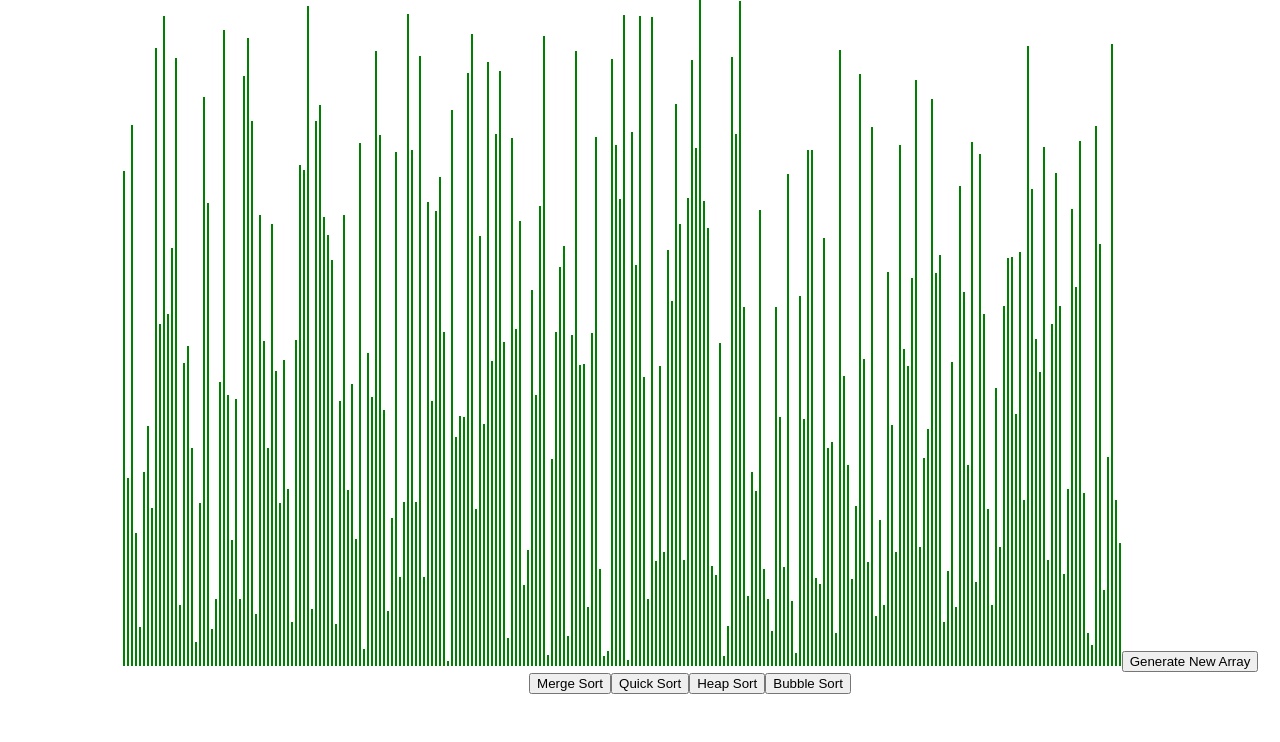
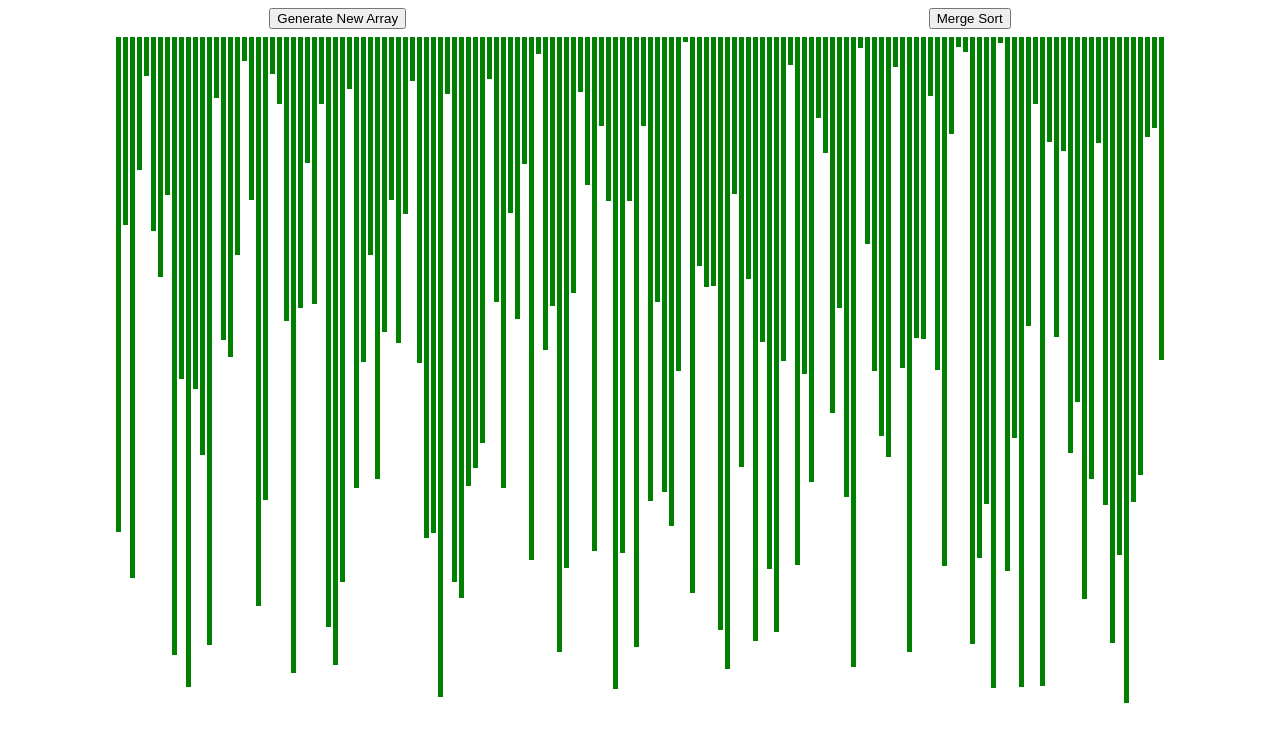
Before and after one commit to cspdevs000/algovision, a React (Create React App) app: page / in a window 1280 px wide. Shown: the top 742 px of the page. Built offline with nearby package versions, Linux system fonts and the light colour scheme.

Commit message:
display more responsive

```diff
--- a/public/index.html
+++ b/public/index.html
@@ -24,7 +24,7 @@
       work correctly both with client-side routing and a non-root public URL.
       Learn how to configure a non-root public URL by running `npm run build`.
     -->
-    <title>React App</title>
+    <title>AlgoVision</title>
   </head>
   <body>
     <noscript>You need to enable JavaScript to run this app.</noscript>
--- a/src/AlgoVision/AlgoVision.css
+++ b/src/AlgoVision/AlgoVision.css
@@ -1,11 +1,12 @@
-/* .arr-container {
-    display: inline-flex;
-    flex-direction: row;
+.array-container {
+    display: flex;
+    width: 90vw;
+    justify-content: center;
+    padding-left: 5vw;
 }
 
-.arr-bar {
-    width: 2px;
-    background-color: rgba(100, 33, 44, 0.904);
+.array-bar {
+    width: 5px;
     display: inline-block;
     margin: 0 1px;
 }
@@ -14,16 +15,15 @@
     padding: 1vh;
     display: flex;
     justify-content: space-around;
-} */
+}
 
-.array-container {
+/* .array-container {
     position: absolute;
     left: 100px;
-    /* top: 100px; */
   }
 
   .array-bar {
     width: 2px;
     display: inline-block;
     margin: 0 1px;
-  }
+  } */
--- a/src/AlgoVision/AlgoVision.jsx
+++ b/src/AlgoVision/AlgoVision.jsx
@@ -3,7 +3,7 @@ import {getMergeSortAnimations} from '../sortingAlgorithms/sortingAlgorithms.js'
 import './AlgoVision.css';
 
 const ANIMATION_SPEED_MS = 5;
-const NUMBER_OF_ARRAY_BARS = 250;
+const NUMBER_OF_ARRAY_BARS = 150;
 const PRIMARY_COLOR = 'green';
 const SECONDARY_COLOR = 'red';
 
@@ -65,21 +65,25 @@ export default class SortingVisualizer extends React.Component {
     const {array} = this.state;
 
     return (
-      <div className="array-container">
-        {array.map((value, idx) => (
-          <div
+      <div className=''>
+        <div className='button-container'>
+          <button onClick={() => this.resetArray()}>Generate New Array</button>
+          <button onClick={() => this.mergeSort()}>Merge Sort</button>
+          {/* <button onClick={() => this.quickSort()}>Quick Sort</button>
+          <button onClick={() => this.heapSort()}>Heap Sort</button>
+          <button onClick={() => this.bubbleSort()}>Bubble Sort</button> */}
+        </div>
+        <div className="array-container">
+          {array.map((value, idx) => (
+            <div
             className="array-bar"
             key={idx}
             style={{
               backgroundColor: PRIMARY_COLOR,
               height: `${value}px`,
             }}></div>
-        ))}
-        <button onClick={() => this.resetArray()}>Generate New Array</button>
-        <button onClick={() => this.mergeSort()}>Merge Sort</button>
-        <button onClick={() => this.quickSort()}>Quick Sort</button>
-        <button onClick={() => this.heapSort()}>Heap Sort</button>
-        <button onClick={() => this.bubbleSort()}>Bubble Sort</button>
+            ))}
+        </div>
       </div>
     );
   }
```
